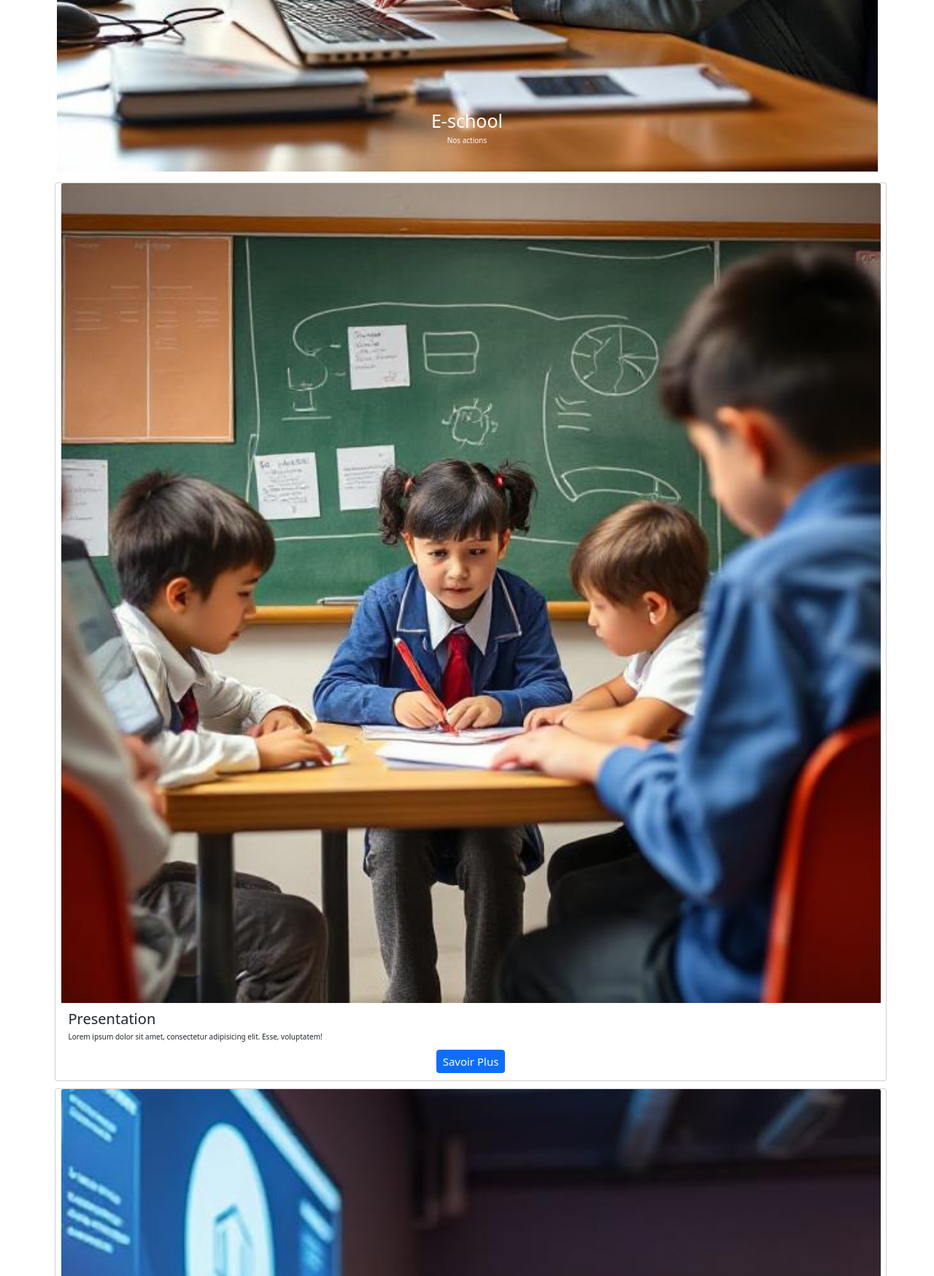
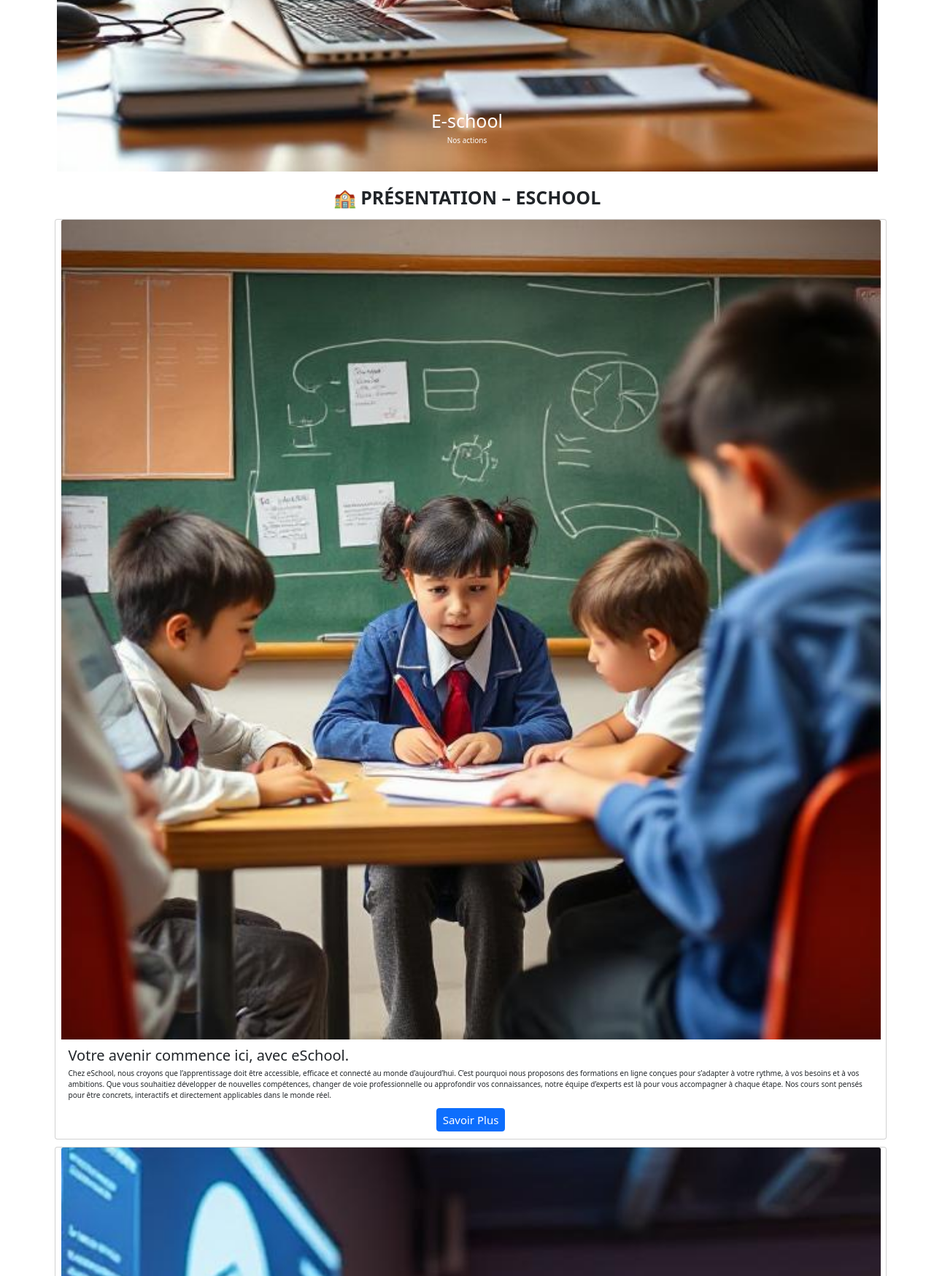
Before and after one commit to makombelajob/file-rouge, a PHP site: page / in a window 1280 px wide. Shown: the part 1109-2857 px from the top of the page at 73% size. Run offline with PHP 8.4, Linux system fonts and the light colour scheme.

Commit message:
Adding real content

```diff
--- a/app/index.php
+++ b/app/index.php
@@ -49,6 +49,7 @@
 			</nav>
 		</header>
 		<main>
+            <!-- Section du slide  -->
 			<section class="container" id="hero">
 				<div class="row">
 					<h1 class="col-12 text-center fs-1 fw-bolder my-2 text-uppercase">E-school</h1>
@@ -90,14 +91,16 @@
 					</div>
 				</div>
 			</section>
+
+            <!-- Section de la présentation de l'école -->
 			<section class="container" id="main">
+                <h2 class="text-center text-uppercase fs-1 my-3 fw-semibold">🏫 Présentation – eSchool</h2>
 				<div class="row">
 					<article class="card m-2">
 						<img class="card-img-top" src="assets/example2.jpeg" alt="Image de representation de l'ecole">
 						<div class="card-body">
-							<h2>Presentation</h2>
-							<p>Lorem ipsum dolor sit amet, consectetur adipisicing elit. Esse,
-								voluptatem!</p>
+							<h2>Votre avenir commence ici, avec eSchool.</h2>
+							<p>Chez eSchool, nous croyons que l’apprentissage doit être accessible, efficace et connecté au monde d’aujourd’hui. C’est pourquoi nous proposons des formations en ligne conçues pour s’adapter à votre rythme, à vos besoins et à vos ambitions. Que vous souhaitiez développer de nouvelles compétences, changer de voie professionnelle ou approfondir vos connaissances, notre équipe d’experts est là pour vous accompagner à chaque étape. Nos cours sont pensés pour être concrets, interactifs et directement applicables dans le monde réel.</p>
 							<div class="text-center">
 								<button class="btn btn-primary fs-4">Savoir Plus</button>
 							</div>
@@ -107,9 +110,8 @@
 
 						<img class="card-img-top" src="assets/example3.jpeg" alt="Image catalogue de l'ecole">
 						<div class="card-body">
-							<h2 class="card-title fs-2">Catalogue de Formations</h2>
-							<p class="card-text fs-3">Lorem ipsum dolor sit amet, consectetur adipisicing elit. Esse,
-								voluptatem!</p>
+							<h2 class="card-title fs-2">Pourquoi choisir eSchool ?</h2>
+                            <p>eSchool, c’est une équipe dédiée à votre réussite. Nous croyons fermement que l’éducation doit être adaptée aux besoins du monde moderne, tout en restant accessible à tous. Nos programmes de formation sont conçus pour vous aider à évoluer dans votre carrière ou à vous reconvertir, tout en bénéficiant des meilleures ressources pédagogiques.</p>
 							<div class="text-center">
 								<button class="btn btn-primary fs-4">Savoir Plus</button>
 							</div>
@@ -140,6 +142,10 @@
 
 				</div>
 			</section>
+
+            <!-- Section de la présentation des formations -->
+
+            <!-- Section de contact -->
 			<section class="container mt-5" id="contact">
 				<div class="row">
 					<div class="col-12 text-center">
```
Also changed, not shown: 17 other files.
